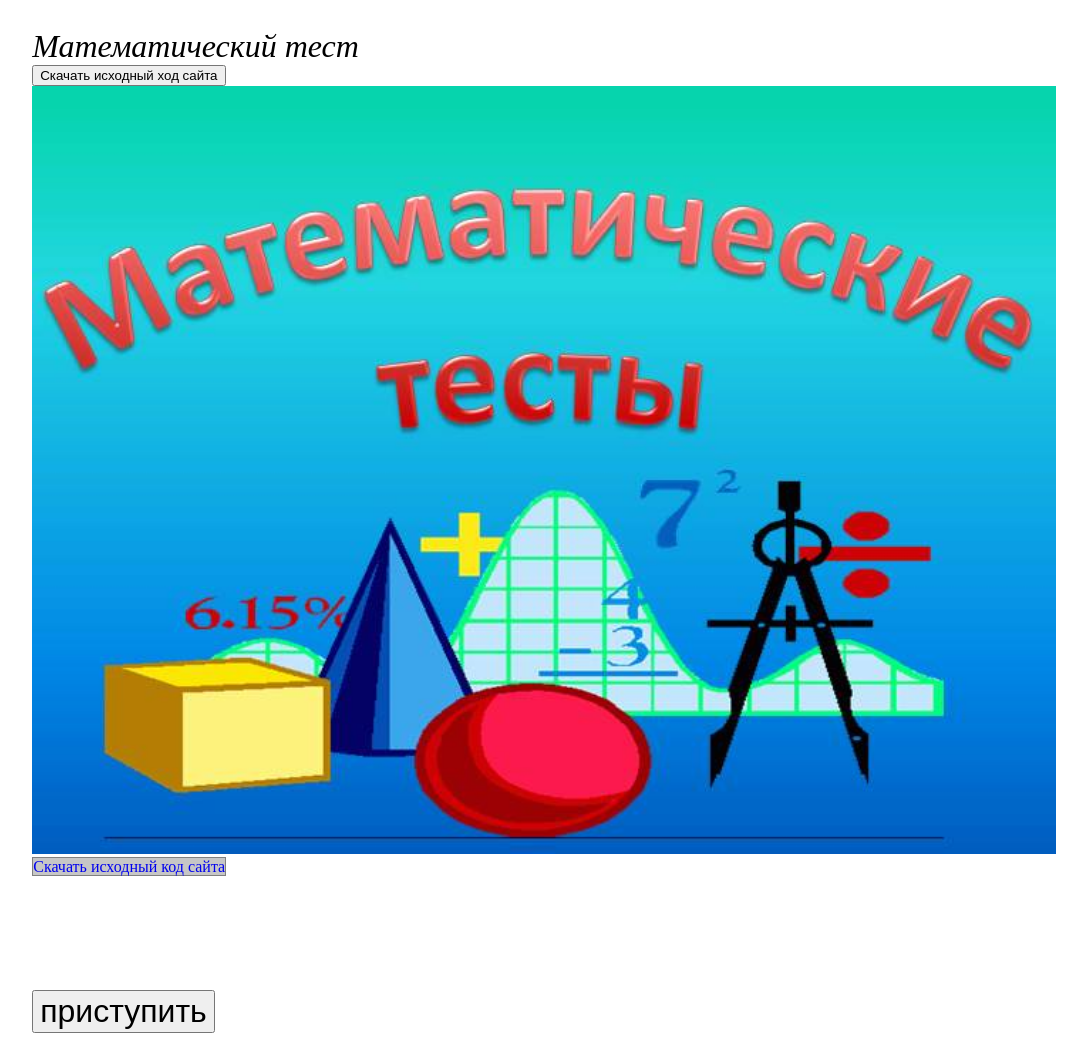
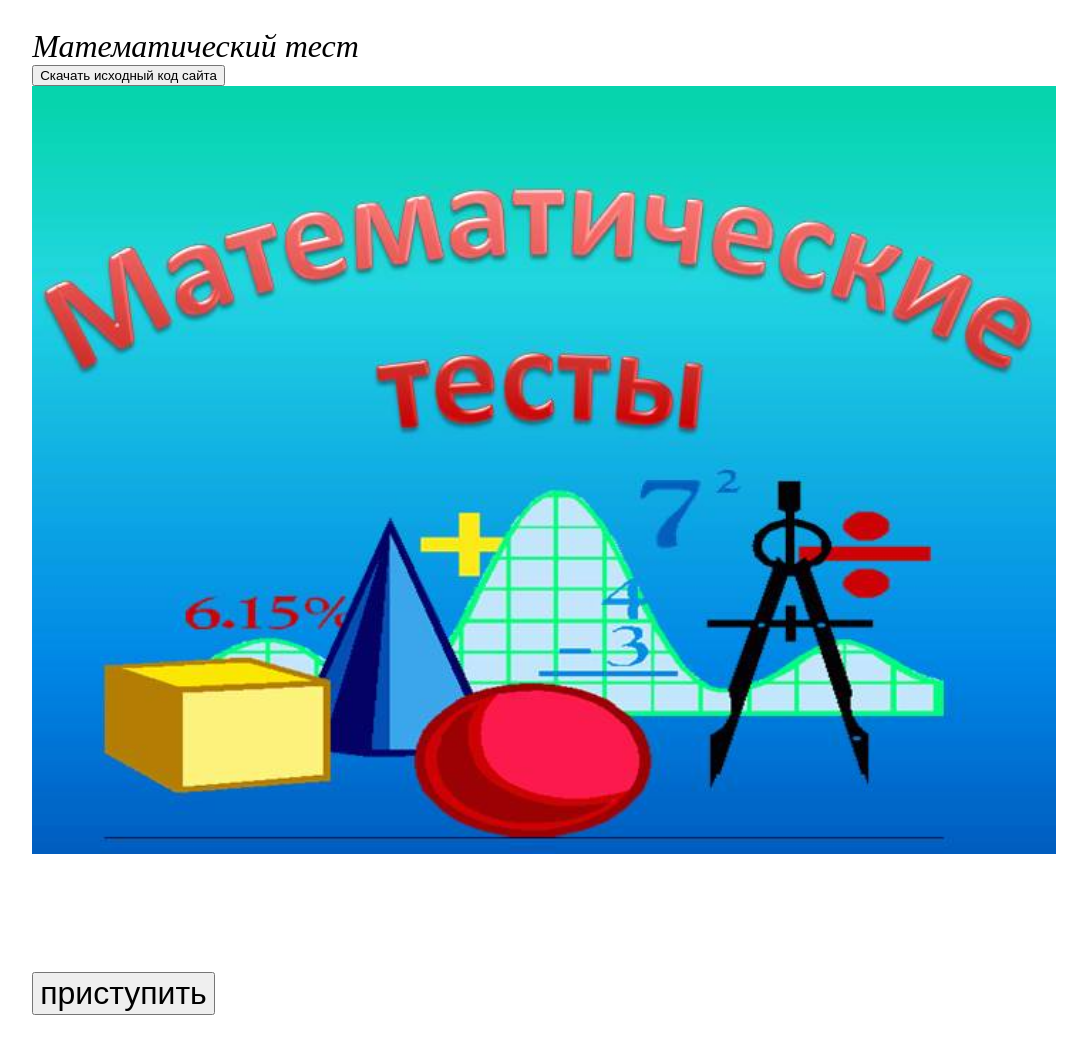
Before and after one commit to matematic-test/matematic-test, a plain HTML site: page index.html in a window 1280 px wide. Shown: the whole page, without its empty margins (44-1131 px from the left). Drawn offline with Linux system fonts and the light colour scheme.

Commit message:
Update index.html

```diff
--- a/index.html
+++ b/index.html
@@ -13,7 +13,7 @@
 	<link rel="stylesheet" type="text/css" href="css/style.css">
 	<link rel="stylesheet" type="text/css" href="css/zad.css">
 	<link rel="stylesheet" type="text/css" href="css/mytext.css">
-	 <meta name="viewport" content="width=device-width">
+	 <meta name="viewport" content="width=device-width, maximum-scale=1.0, minimum-scale=1.0">
 	<!-- Yandex.Metrika counter -->
 <script type="text/javascript" >
    (function(m,e,t,r,i,k,a){m[i]=m[i]||function(){(m[i].a=m[i].a||[]).push(arguments)};
@@ -35,11 +35,10 @@
 	<div id="basic">
 <em style="color: ; font-size: 32px;">Математический тест</em><br>
 <a href="matematic-test.github.io-master.zip" download="">
-	<button>Скачать исходный ход сайта <i class="fas fa-download"></i></button>
+	<button>Скачать исходный код сайта <i class="fas fa-download"></i></button>
 </a>
 <img src="images/matem.jpg"width=90%><br>
 <!--скачачть-->
-<a style="border: 1px solid grey; background-color: #c6c6c6; text-decoration: none;" class="flex-1 btn btn-outline get-repo-btn" rel="nofollow" data-hydro-click="{&quot;event_type&quot;:&quot;clone_or_download.click&quot;,&quot;payload&quot;:{&quot;feature_clicked&quot;:&quot;DOWNLOAD_ZIP&quot;,&quot;git_repository_type&quot;:&quot;REPOSITORY&quot;,&quot;repository_id&quot;:270715590,&quot;originating_url&quot;:&quot;https://github.com/neizvedaniydag/zadachi.github.io&quot;,&quot;user_id&quot;:66641436}}" data-hydro-click-hmac="5f35cf313751071e505ae8517737ba2f6c09e1ed140c78251a9809fe4da35a2d" data-ga-click="Repository, download zip, location:repo overview" data-open-app="link" href="/neizvedaniydag/zadachi.github.io/archive/master.zip" >Скачать исходный код сайта</a>
 
 		<form action="levels/level1.html" target="_blank">
     <button style="font-size: 200%; margin-top: 10% ;" type="submit" >приступить</button>
```
